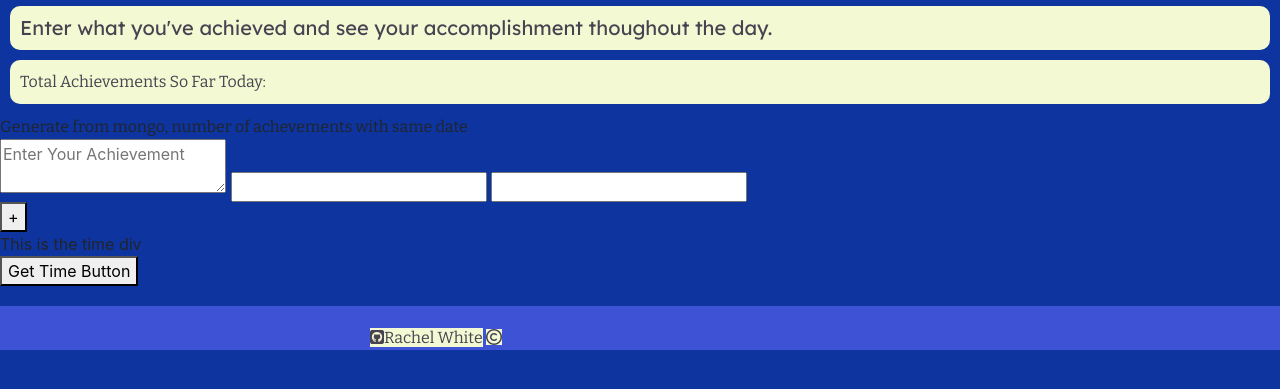
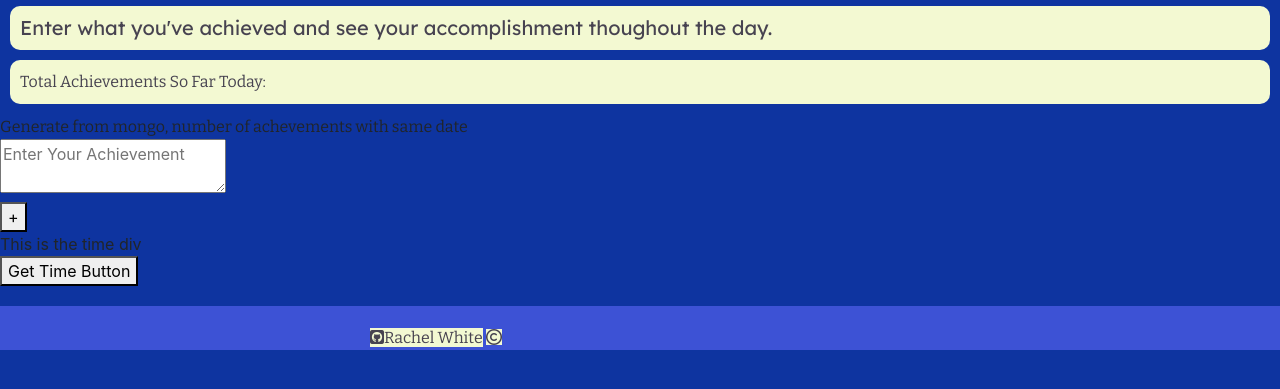
Before and after one commit to rachel-white/what-ive-done, a Flask app: template templates/today.html in a window 1280 px wide. Shown: the part 282-671 px from the top of the page. Run offline with Flask 2, Linux system fonts and the light colour scheme; the template is opened without the code that fills it: most values are stand-ins (such as "Sample title", 1, 10 or a date in 2020); some libraries are stand-ins or nearby versions.

Commit message:
added visibility hidden for input elements

```diff
--- a/static/css/main.css
+++ b/static/css/main.css
@@ -33,4 +33,7 @@ footer {
   top: 20px;
   right: 20px; }
 
+.hide {
+  visibility: hidden; }
+
 /*# sourceMappingURL=main.css.map */
```
